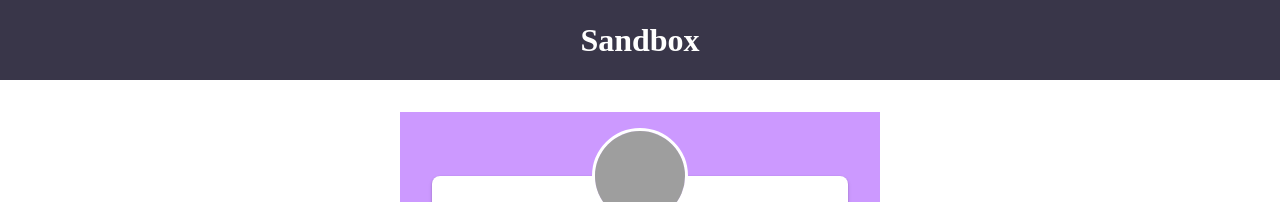
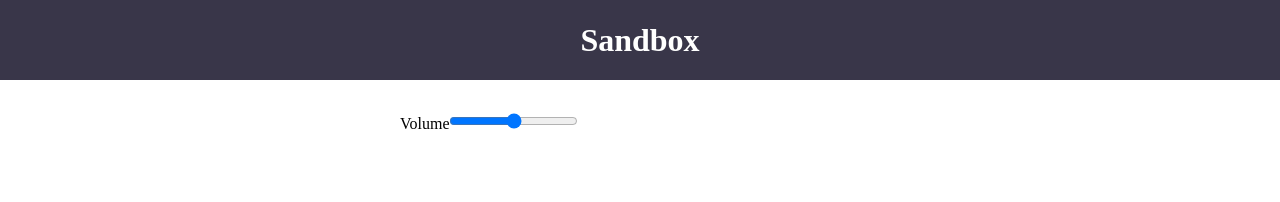
Before and after one commit to paulichdom/joy-of-react-playground, a React (Vite) app: page / in a window 1280 px wide. Shown: the top 202 px of the page. Built offline with nearby package versions, Linux system fonts and the light colour scheme; grey boxes are pictures that could not be loaded.

Commit message:
add slider component

```diff
--- a/src/App.tsx
+++ b/src/App.tsx
@@ -1,12 +1,12 @@
-import DisplayCards from './components/Card/DisplayCards';
 import Layout from './components/Layout';
+import VolumeSlider from './components/Slider/VolumeSlider';
 
 
 
 function App() {
   return (
     <Layout>
-      <DisplayCards />
+      <VolumeSlider />
     </Layout>
   );
 }
--- /dev/null
+++ b/src/components/Slider/Slider.tsx
@@ -0,0 +1,31 @@
+import React, { ComponentProps } from 'react';
+
+type SliderProps = ComponentProps<'input'> & {
+  label: string;
+};
+
+const Slider: React.FC<SliderProps> = ({
+  label,
+  min,
+  max,
+  value,
+  onChange,
+}) => {
+  const id = React.useId();
+
+  return (
+    <div>
+      <label htmlFor={id}>{label}</label>
+      <input
+        type="range"
+        id={id}
+        min={min}
+        max={max}
+        value={value}
+        onChange={onChange}
+      />
+    </div>
+  );
+};
+
+export default Slider;
--- /dev/null
+++ b/src/components/Slider/VolumeSlider.tsx
@@ -0,0 +1,20 @@
+import React from 'react';
+import Slider from './Slider';
+
+const VolumeSlider: React.FC = () => {
+  const [volume, setVolume] = React.useState(50);
+
+  return (
+    <Slider
+      label="Volume"
+      min={0}
+      max={100}
+      value={volume}
+      onChange={(event) => {
+        setVolume(parseInt(event.target.value));
+      }}
+    />
+  );
+};
+
+export default VolumeSlider;
--- /dev/null
+++ b/src/components/Slider/index.ts
@@ -0,0 +1,2 @@
+export * from './Slider';
+export { default } from './Slider';
```
